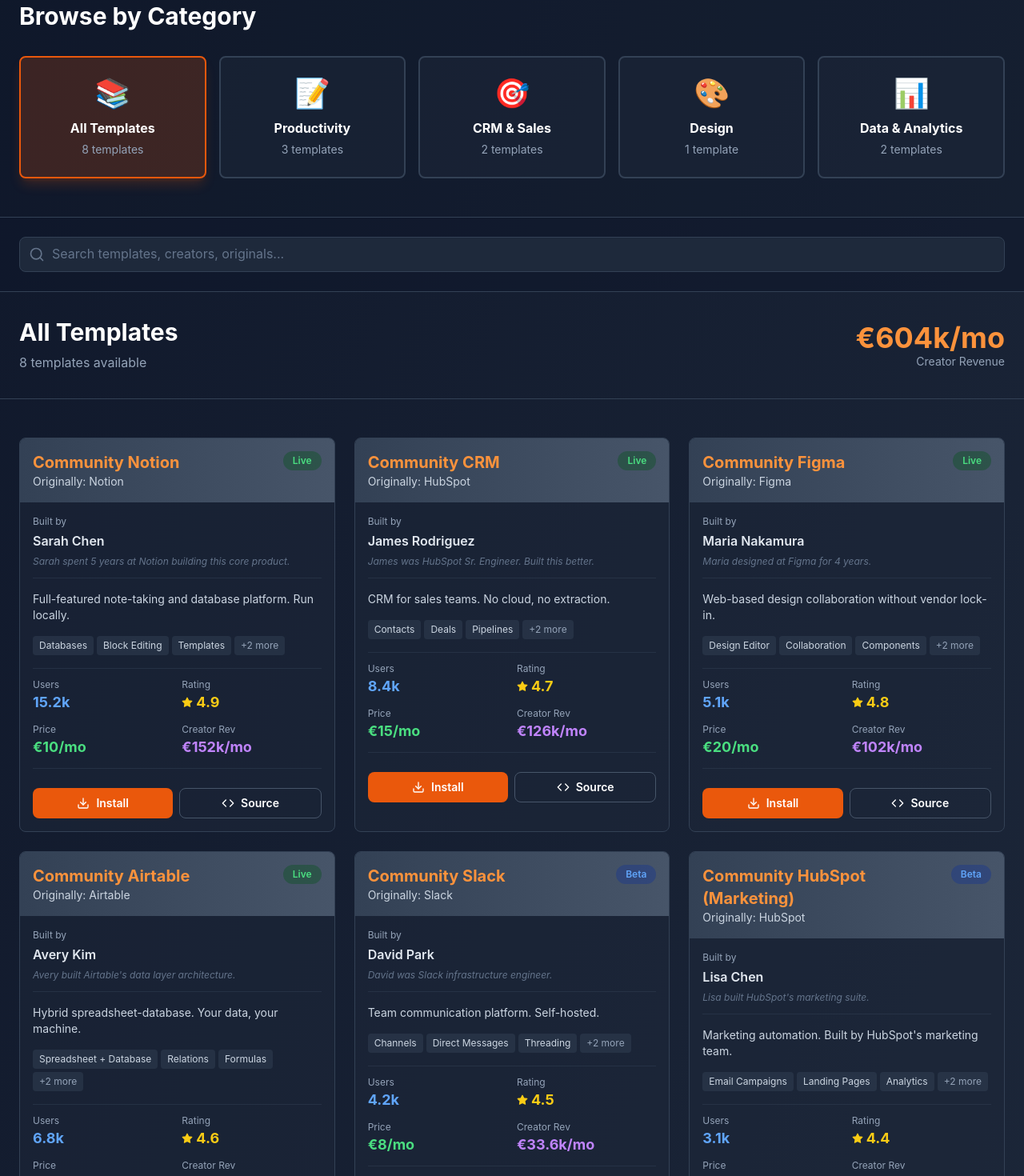
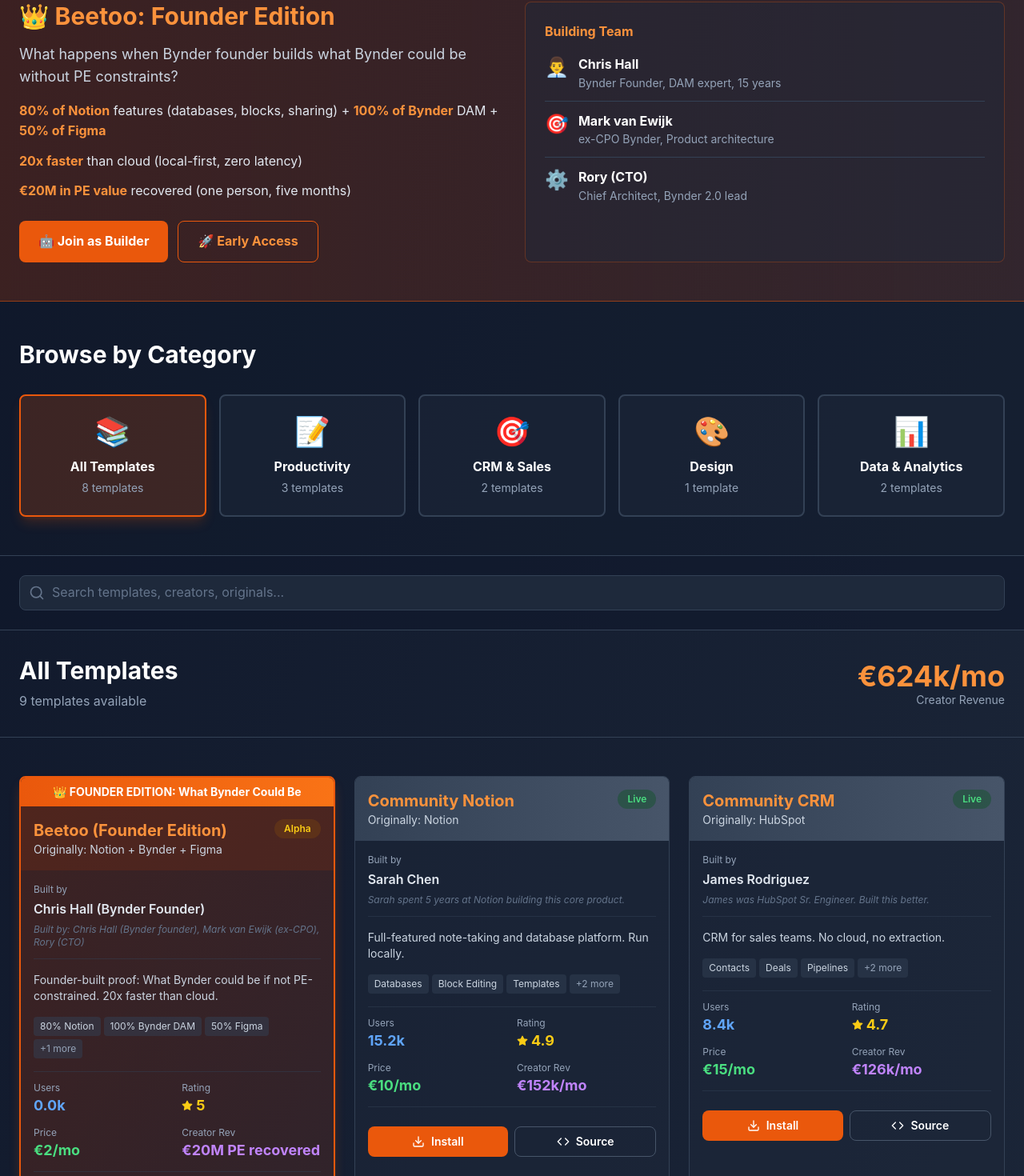
Before and after one commit to krisibot/Beetoo, a Next.js app: page /marketplace in a window 1280 px wide. Shown: the part 507-1977 px from the top of the page at 80% size. Built offline with nearby package versions, Linux system fonts and the light colour scheme.

Commit message:
👑 Add Founder Edition: Beetoo (Chris Hall, Mark van Ewijk, Rory) - 80% Notion + 100% Bynder + 50% Figma, 20x faster

```diff
--- a/app/components/MatrixMarketplace.tsx
+++ b/app/components/MatrixMarketplace.tsx
@@ -8,6 +8,23 @@
   const [searchQuery, setSearchQuery] = useState('');
 
   const templates = [
+    {
+      id: 0,
+      name: 'Beetoo (Founder Edition)',
+      original: 'Notion + Bynder + Figma',
+      creator: 'Chris Hall (Bynder Founder)',
+      price: '€2/mo',
+      users: 20,
+      rating: 5.0,
+      downloads: 0,
+      category: 'productivity',
+      revenue: '€20M PE recovered',
+      status: 'Alpha',
+      features: ['80% Notion', '100% Bynder DAM', '50% Figma', 'All Local-First'],
+      description: 'Founder-built proof: What Bynder could be if not PE-constrained. 20x faster than cloud.',
+      builderLink: 'Built by: Chris Hall (Bynder founder), Mark van Ewijk (ex-CPO), Rory (CTO)',
+      isFounderEdition: true,
+    },
     {
       id: 1,
       name: 'Community Notion',
@@ -224,6 +241,59 @@
         </div>
       </div>
 
+      {/* FOUNDER EDITION HERO */}
+      <div className="bg-gradient-to-r from-orange-900/40 to-orange-800/20 border-b border-orange-600/50 py-12">
+        <div className="max-w-7xl mx-auto px-6">
+          <div className="grid grid-cols-1 lg:grid-cols-2 gap-8">
+            <div>
+              <h2 className="text-3xl font-bold text-orange-400 mb-4">👑 Beetoo: Founder Edition</h2>
+              <p className="text-slate-300 mb-4 text-lg">
+                What happens when Bynder founder builds what Bynder could be without PE constraints?
+              </p>
+              <div className="space-y-3 mb-6">
+                <p className="text-slate-200"><span className="text-orange-400 font-bold">80% of Notion</span> features (databases, blocks, sharing) + <span className="text-orange-400 font-bold">100% of Bynder</span> DAM + <span className="text-orange-400 font-bold">50% of Figma</span></p>
+                <p className="text-slate-200"><span className="text-orange-400 font-bold">20x faster</span> than cloud (local-first, zero latency)</p>
+                <p className="text-slate-200"><span className="text-orange-400 font-bold">€20M in PE value</span> recovered (one person, five months)</p>
+              </div>
+              <div className="flex gap-3">
+                <button className="px-6 py-3 bg-orange-600 hover:bg-orange-700 text-white font-bold rounded-lg">
+                  🤖 Join as Builder
+                </button>
+                <button className="px-6 py-3 border border-orange-600 text-orange-400 font-bold rounded-lg hover:bg-orange-900/20">
+                  🚀 Early Access
+                </button>
+              </div>
+            </div>
+            <div className="bg-slate-800/50 border border-orange-600/30 rounded-lg p-6">
+              <h3 className="font-bold text-orange-400 mb-4">Building Team</h3>
+              <div className="space-y-3">
+                <div className="flex gap-3 pb-3 border-b border-slate-700">
+                  <div className="text-2xl">👨‍💼</div>
+                  <div>
+                    <p className="font-bold text-white">Chris Hall</p>
+                    <p className="text-sm text-slate-400">Bynder Founder, DAM expert, 15 years</p>
+                  </div>
+                </div>
+                <div className="flex gap-3 pb-3 border-b border-slate-700">
+                  <div className="text-2xl">🎯</div>
+                  <div>
+                    <p className="font-bold text-white">Mark van Ewijk</p>
+                    <p className="text-sm text-slate-400">ex-CPO Bynder, Product architecture</p>
+                  </div>
+                </div>
+                <div className="flex gap-3">
+                  <div className="text-2xl">⚙️</div>
+                  <div>
+                    <p className="font-bold text-white">Rory (CTO)</p>
+                    <p className="text-sm text-slate-400">Chief Architect, Bynder 2.0 lead</p>
+                  </div>
+                </div>
+              </div>
+            </div>
+          </div>
+        </div>
+      </div>
+
       {/* CATEGORY BROWSE SECTION */}
       <div className="bg-slate-900/30 border-b border-slate-700 py-12">
         <div className="max-w-7xl mx-auto px-6">
@@ -304,10 +374,23 @@
           {filteredTemplates.map((template) => (
             <div
               key={template.id}
-              className="bg-slate-800/50 border border-slate-700 rounded-lg overflow-hidden hover:border-orange-600/50 transition-all group"
+              className={`rounded-lg overflow-hidden transition-all group ${
+                template.isFounderEdition
+                  ? 'border-2 border-orange-600 bg-gradient-to-br from-orange-900/40 to-orange-800/20 shadow-lg shadow-orange-600/30'
+                  : 'bg-slate-800/50 border border-slate-700 hover:border-orange-600/50'
+              }`}
             >
+              {template.isFounderEdition && (
+                <div className="bg-gradient-to-r from-orange-600 to-orange-500 text-white text-center py-2 text-sm font-bold">
+                  👑 FOUNDER EDITION: What Bynder Could Be
+                </div>
+              )}
               {/* HEADER */}
-              <div className="bg-gradient-to-r from-slate-700 to-slate-600 p-4 flex items-start justify-between">
+              <div className={`p-4 flex items-start justify-between ${
+                template.isFounderEdition
+                  ? 'bg-orange-900/30'
+                  : 'bg-gradient-to-r from-slate-700 to-slate-600'
+              }`}>
                 <div>
                   <h3 className="text-xl font-bold text-orange-400">{template.name}</h3>
                   <p className="text-sm text-slate-300">Originally: {template.original}</p>
@@ -371,6 +454,16 @@
                 </div>
 
                 {/* ACTIONS */}
+                {template.isFounderEdition ? (
+                  <div className="flex gap-2 pt-2">
+                    <button className="flex-1 px-3 py-2 bg-orange-600 hover:bg-orange-700 rounded-lg font-semibold text-sm flex items-center justify-center gap-2">
+                      🤖 Join as Builder
+                    </button>
+                    <button className="flex-1 px-3 py-2 border border-orange-600 hover:border-orange-500 rounded-lg font-semibold text-sm flex items-center justify-center gap-2 text-orange-400">
+                      🚀 Early Access
+                    </button>
+                  </div>
+                ) : (
                   <div className="flex gap-2 pt-2">
                     <button className="flex-1 px-3 py-2 bg-orange-600 hover:bg-orange-700 rounded-lg font-semibold text-sm flex items-center justify-center gap-2">
                       <Download size={16} />
@@ -381,6 +474,7 @@
                       Source
                     </button>
                   </div>
+                )}
               </div>
             </div>
           ))}
```
Lines whose indentation alone changed are shown as unchanged.
